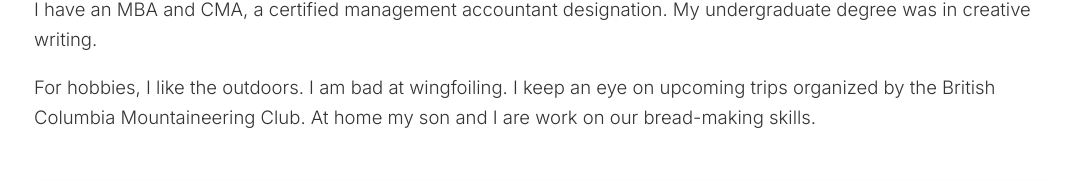
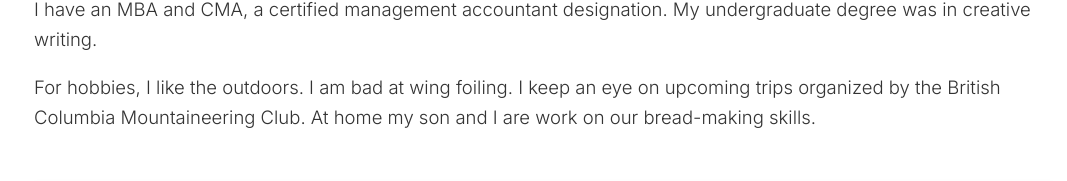
Before and after one commit to michaelmccrae/Portfolio-Michael-McCrae, a Next.js app in the folder main/: page / in a window 1280 px wide. Shown: the part 1323-1504 px from the top of the page, without its empty margins (94-1161 px from the left). Built offline with nearby package versions, Linux system fonts and the light colour scheme; a web font is replaced by a local one.

Commit message:
fix typo

```diff
--- a/main/app/page.tsx
+++ b/main/app/page.tsx
@@ -35,7 +35,7 @@ const page = () => {
 
       <p>I have an MBA and CMA, a certified management accountant designation. My undergraduate degree was in creative writing.</p>
 
-      <p>For hobbies, I like the outdoors. I am bad at wingfoiling. I keep an eye on upcoming trips organized by the British Columbia Mountaineering Club. At home my son and I are work on our bread-making skills.</p>
+      <p>For hobbies, I like the outdoors. I am bad at wing foiling. I keep an eye on upcoming trips organized by the British Columbia Mountaineering Club. At home my son and I are work on our bread-making skills.</p>
 
 
 
```
